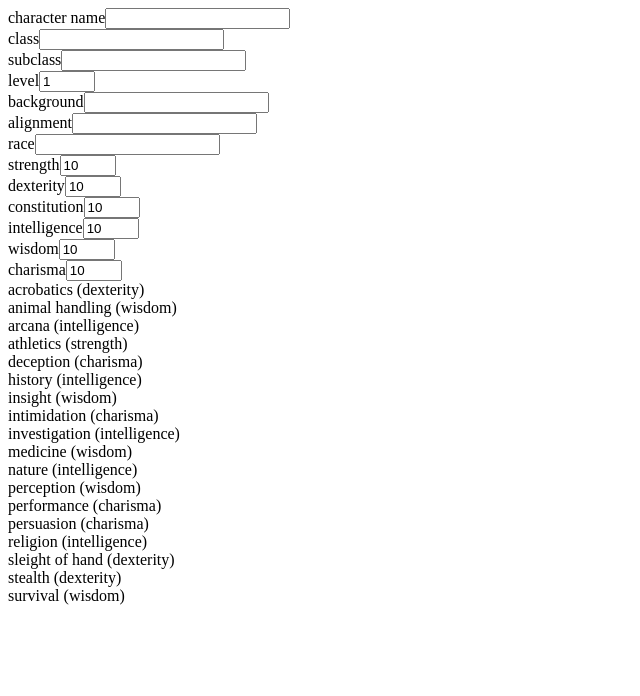
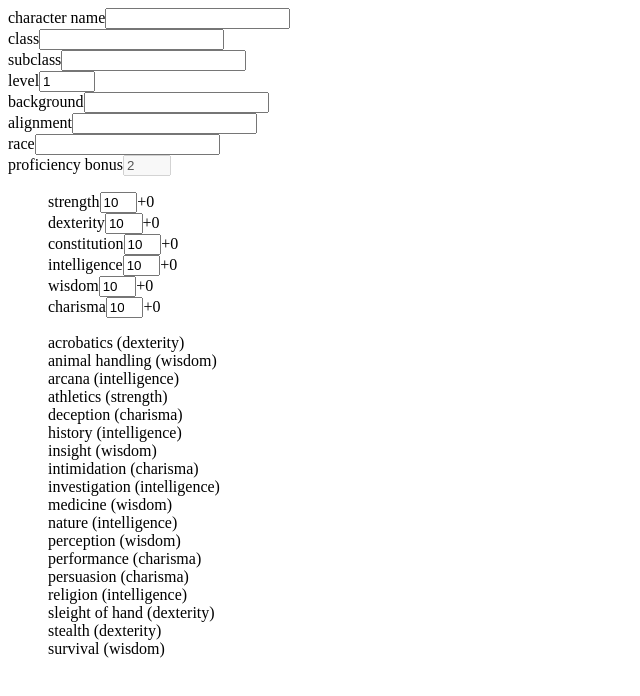
Before and after one commit to bschlademann/DnD5e_character_sheet, a plain HTML site: page index.html in a window 1280 px wide. Shown: the whole page, without its empty margins (0-640 px from the left). Drawn offline with Linux system fonts and the light colour scheme.

Commit message:
added abilityMods /w sign, stylesheet

```diff
--- a/index.html
+++ b/index.html
@@ -5,6 +5,7 @@
     <meta http-equiv="X-UA-Compatible" content="IE=edge">
     <meta name="viewport" content="width=device-width, initial-scale=1.0">
     <title>D&DB 5e Character Sheet</title>
+    <link rel="stylesheet" type="text/css" href="styles.css">
     <script src="index.js" defer></script>
 </head>
 <body>
--- a/index.js
+++ b/index.js
@@ -10,6 +10,10 @@ const root = document.getElementById("root");
 // });
 // const sheetHeaderEntries = sheetLists.sheetHeaderEntries;
 
+/**
+ * proficiency bonus value input -> text field
+ */
+
 const sheetHeaderEntries = [
     "character name",
     "class",
@@ -17,7 +21,8 @@ const sheetHeaderEntries = [
     "level",
     "background",
     "alignment",
-    "race"
+    "race",
+    "proficiency bonus"
 ];
 const abilitiesAndSkills = {
     "strength": [
@@ -80,34 +85,76 @@ const sheetHeader = (sheetHeaderEntries) => {
             headerEntryInput.value = 1;
             headerEntryInput.min = 1;
             headerEntryInput.max = 20;
+
+            headerEntryInput.addEventListener("input", () => {
+
+                const characterLevel = document.getElementById("sheet-header-level");
+                let proficiencyBonus = document.getElementById("sheet-header-proficiency-bonus");
+                const proficiencyIncreaseThresholds = [5, 9, 13, 17];
+                let proficiencyBonusIncrease = 0;
+
+                proficiencyIncreaseThresholds.forEach(thresholdLevel => {
+                    if (characterLevel.value >= thresholdLevel) { proficiencyBonusIncrease++ }
+                });
+
+                proficiencyBonus.value = 2 + proficiencyBonusIncrease;
+
+            });
+        };
+
+        if (labelText === "proficiency bonus") {
+            headerEntryInput.type = "number";
+            headerEntryInput.value = 2;
+            headerEntryInput.min = 2;
+            headerEntryInput.max = 6;
+            headerEntryInput.disabled = true;
         };
 
         header.appendChild(headerEntry);
-    })
+    });
     root.appendChild(header);
 };
 
+const modifierSign = n => n < 0 ? "" : "+";
+
 const attributeList = (abilitiesAndSkills) => {
+
     const abilities = Object.keys(abilitiesAndSkills);
-    const abilityList = document.createElement("div");
+    const abilityList = document.createElement("ul");
+
     abilities.forEach(ability => {
 
-        const abilityListElement = document.createElement("div");
-        const nameText = document.createTextNode(ability);
+        const listElement = document.createElement("li");
+        const text = document.createTextNode(ability);
         const label = document.createElement("label");
         const abilityScore = document.createElement("input");
+        const abilityModifierSign = document.createElement("span");
+        const abilityModifier = document.createElement("span");
 
-        label.appendChild(nameText);
-        abilityListElement.appendChild(label);
-        abilityListElement.id = `ability-${ability}`
-        abilityListElement.appendChild(abilityScore);
+        label.appendChild(text);
+        listElement.appendChild(label);
+        listElement.id = `ability-${ability}`
+        listElement.appendChild(abilityScore);
         abilityScore.type = "number";
         abilityScore.value = 10;
         abilityScore.min = 3;
         abilityScore.max = 18;
-        abilityList.appendChild(abilityListElement)
+        listElement.appendChild(abilityModifierSign);
+        listElement.appendChild(abilityModifier);
+        abilityModifier.textContent = 0;
+        abilityModifierSign.textContent = modifierSign(abilityModifier.textContent);
+        abilityScore.addEventListener("input", e => {
+            const score = e.target.value;
+            const mod = Math.floor((score - 10) / 2);
+            abilityModifier.textContent = mod;
+            abilityModifierSign.textContent = modifierSign(abilityModifier.textContent);
+        });
+        listElement.appendChild(abilityModifier);
+
+        abilityList.appendChild(listElement)
         abilityList.id = "ability-list"
     });
+
     root.appendChild(abilityList);
 };
 
@@ -116,7 +163,7 @@ function getAbilityNameBySkillName(object, value) {
 };
 
 const skillsAndDependenciesList = (abilitiesAndSkills) => {
-    const skillListWithDependencies = document.createElement("div");
+    const skillListWithDependencies = document.createElement("ul");
     const abilities = Object.keys(abilitiesAndSkills);
     let skillNames = [];
     abilities.forEach(ability => {
@@ -125,7 +172,7 @@ const skillsAndDependenciesList = (abilitiesAndSkills) => {
     skillNames.sort();
     skillNames.forEach(skill => {
 
-        const skillListElement = document.createElement("div");
+        const skillListElement = document.createElement("li");
         const skillDependency = getAbilityNameBySkillName(abilitiesAndSkills, skill)
         const abilityNameText = document.createTextNode(`${skill} (${skillDependency})`);
         const abilityLabel = document.createElement("label");
@@ -135,12 +182,23 @@ const skillsAndDependenciesList = (abilitiesAndSkills) => {
         skillListElement.id = `skill-${skill.replaceAll(" ", "-")}`;
         skillListWithDependencies.appendChild(skillListElement);
         skillListWithDependencies.id = "skill-list";
-    })
+
+        /**
+         * for each skill:
+         * name
+         * attribute it depends on
+         * proficiency checkbox
+         * value that depends on PB and proficiencies
+         * add event listener to each value-element if its corresponding checkbox is checked
+         *
+         * replace number fields with something else / div.textContent?
+         */
+
+    });
 
     root.appendChild(skillListWithDependencies);
 };
 
-
 sheetHeader(sheetHeaderEntries);
 attributeList(abilitiesAndSkills);
 skillsAndDependenciesList(abilitiesAndSkills);
--- /dev/null
+++ b/styles.css
@@ -0,0 +1,6 @@
+ul {
+    list-style-type: none;
+}
+#ability-list input {
+    width: 4ch;
+}
```
